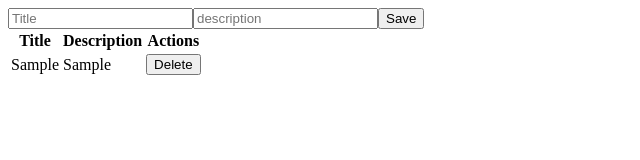
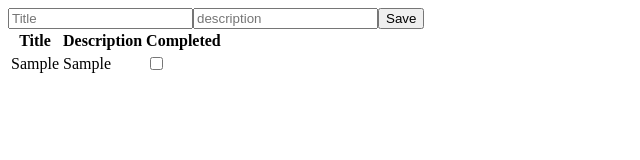
Before and after one commit to GiuProgramert/react-todo-list, a React (Create React App) app: page / in a window 1280 px wide. Both pictures are taken after typing "Sample", "Sample" into the empty fields and a click on the button "Save". Shown: the top 160 px of the page, without its empty margins (0-640 px from the left). Built offline with nearby package versions, Linux system fonts and the light colour scheme.

Commit message:
Added the completed change

```diff
--- /dev/null
+++ b/src/app.css
@@ -0,0 +1,3 @@
+.completed-to-do {
+  text-decoration: line-through;
+}
--- a/src/components/App.js
+++ b/src/components/App.js
@@ -1,7 +1,7 @@
 import { Component } from "react";
 
 //Todos Storages
-import { addToDo, getToDos } from "../toDosStorage";
+import { addToDo, getToDos, changeCompleted } from "../toDosStorage";
 
 //Componets
 import InputTodos from "./InputTodos";
@@ -11,6 +11,7 @@ class App extends Component {
   constructor(props) {
     super(props);
     this.handleAddTodo = this.handleAddTodo.bind(this);
+    this.handleCompletedTodo = this.handleCompletedTodo.bind(this);
 
     this.state = {
       toDos: getToDos()
@@ -19,6 +20,13 @@ class App extends Component {
 
   handleAddTodo(toDo) {
     addToDo(toDo);
+    this.setState({
+      toDos: getToDos(),
+    })
+  }
+
+  handleCompletedTodo(id) {
+    changeCompleted(id);
     this.setState({
       toDos: getToDos(),
     })
@@ -34,6 +42,7 @@ class App extends Component {
         />
         <TableTodos
           toDos={toDos}
+          changeCompleted={this.handleCompletedTodo}
         />
       </div>
     );
--- a/src/components/TableItemTodos.js
+++ b/src/components/TableItemTodos.js
@@ -1,14 +1,30 @@
 import { Component } from "react";
+import '../app.css';
 
 class TableItemTodo extends Component {
+  constructor(props) {
+    super(props);
+    this.handleCompletedChange = this.handleCompletedChange.bind(this);
+  }
+
+  handleCompletedChange() {
+    this.props.changeCompleted(this.props.toDo.id);
+  }
+
   render() {
-    const { title, description } = this.props.toDo;
+    const { title, description, completed } = this.props.toDo;
 
     return (
       <tr>
-        <td>{title}</td>
-        <td>{description}</td>
-        <td><button>Delete</button></td>
+        <td className={completed ? 'completed-to-do' : ''}>{title}</td>
+        <td className={completed ? 'completed-to-do' : ''}>{description}</td>
+        <td>
+          <input
+            type="checkbox"
+            onChange={this.handleCompletedChange}
+            checked={completed === true ? true : false}
+          />
+        </td>
       </tr>
     );
   }
--- a/src/components/TableTodos.js
+++ b/src/components/TableTodos.js
@@ -7,7 +7,7 @@ class TableTodos extends Component {
 
     return toDos.length === 0 ?
     (
-      <div>Don't have toDos</div>
+      <div>Don't have to dos</div>
     ) :
     (
       <table>
@@ -15,7 +15,7 @@ class TableTodos extends Component {
           <tr>
             <th>Title</th>
             <th>Description</th>
-            <th>Actions</th>
+            <th>Completed</th>
           </tr>
         </thead>
         <tbody>
@@ -23,6 +23,7 @@ class TableTodos extends Component {
             return <TableItemTodo
               toDo={toDo}
               key={toDo.id}
+              changeCompleted={this.props.changeCompleted}
             />;
           })}
         </tbody>
--- a/src/toDosStorage.js
+++ b/src/toDosStorage.js
@@ -1,6 +1,22 @@
 const setTodos = (todos) => {
   localStorage.setItem('todos', JSON.stringify(todos));
 };
+
+export const changeCompleted = (id) => {
+  const todos = getToDos();
+  const updatedTodos = todos.map((todo) => {
+    if(id === todo.id) {
+      return {
+        id: todo.id,
+        title: todo.title,
+        description: todo.description,
+        completed: !todo.completed,
+      }
+    }
+    return todo
+  })
+  setTodos(updatedTodos);
+}
 
 export const getToDos = () => {
   if (JSON.parse(localStorage.getItem("todos")) === null) {
@@ -16,6 +32,7 @@ export const addToDo = (todo) => {
     id,
     title: todo.title,
     description: todo.description,
+    completed: false
   });
   setTodos(todos);
 };
```
